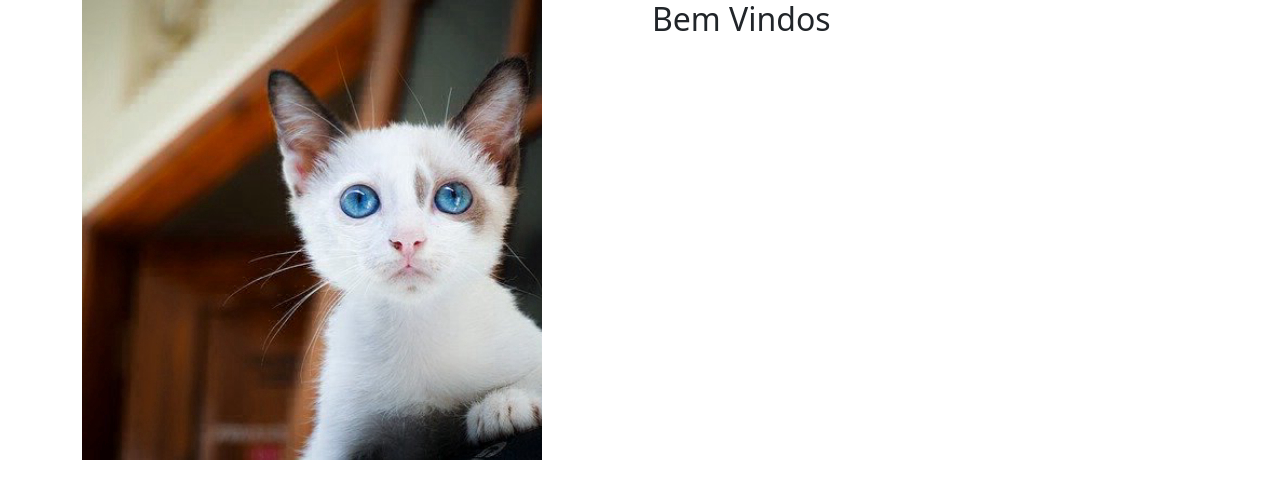
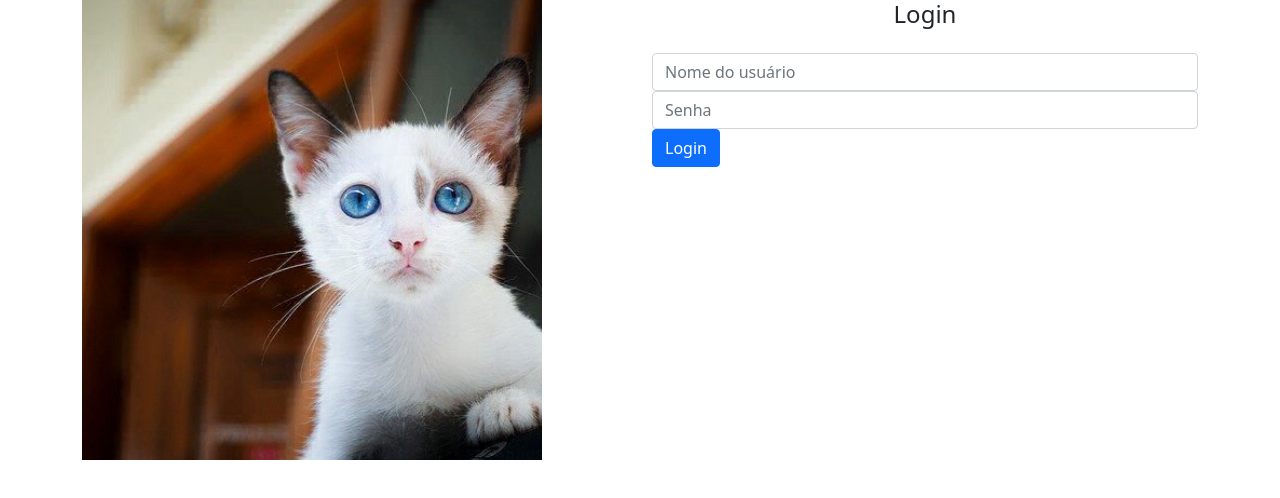
Before and after one commit to lhserafim/angular-formacao-angular-alura, an Angular app in the folder angular-boas-praticas-arq-e-forms/gatitobook/: page /home in a window 1280 px wide. Shown: the top 498 px of the page. Built offline with nearby package versions, Linux system fonts and the light colour scheme.

Commit message:
Implementação do login

```diff
--- a/angular-boas-praticas-arq-e-forms/gatitobook/src/app/home/home-routing.module.ts
+++ b/angular-boas-praticas-arq-e-forms/gatitobook/src/app/home/home-routing.module.ts
@@ -1,9 +1,10 @@
 import { NgModule } from '@angular/core';
 import { RouterModule, Routes } from '@angular/router';
 import { HomeComponent } from './home.component';
+import { LoginComponent } from './login/login.component';
 
 const routes: Routes = [
-  { path: '', component: HomeComponent }
+  { path: '', component: HomeComponent, children: [{path: '', component: LoginComponent}] }
 ];
 
 @NgModule({
--- a/angular-boas-praticas-arq-e-forms/gatitobook/src/app/home/home.component.html
+++ b/angular-boas-praticas-arq-e-forms/gatitobook/src/app/home/home.component.html
@@ -8,7 +8,8 @@
             />
         </div>
         <div class="col-md-6">
-            <h2>Bem Vindos</h2>
+            <!-- A diretiva router-outlet foi colocada aqui para que o Angular renderize o componente pelas rotas -->
+            <router-outlet></router-outlet>
         </div>
     </div>
 </div>
--- a/angular-boas-praticas-arq-e-forms/gatitobook/src/app/home/home.module.ts
+++ b/angular-boas-praticas-arq-e-forms/gatitobook/src/app/home/home.module.ts
@@ -3,11 +3,13 @@
 
 import { HomeRoutingModule } from './home-routing.module';
 import { HomeComponent } from './home.component';
+import { LoginComponent } from './login/login.component';
 
 
 @NgModule({
   declarations: [
-    HomeComponent
+    HomeComponent,
+    LoginComponent
   ],
   imports: [
     CommonModule,
--- /dev/null
+++ b/angular-boas-praticas-arq-e-forms/gatitobook/src/app/home/login/login.component.html
@@ -0,0 +1,13 @@
+<h4 class="text-center">Login</h4>
+
+<form class="form mt-4">
+    <div class="form-group">
+        <input class="form-control" type="text" placeholder="Nome do usuário" />
+    </div>
+
+    <div class="form-group">
+        <input class="form-control" type="password" placeholder="Senha" />
+    </div>
+
+    <button type="submit" class="btn btn-primary btn-block">Login</button>
+</form>
--- /dev/null
+++ b/angular-boas-praticas-arq-e-forms/gatitobook/src/app/home/login/login.component.ts
@@ -0,0 +1,15 @@
+import { Component, OnInit } from '@angular/core';
+
+@Component({
+  selector: 'app-login',
+  templateUrl: './login.component.html',
+  styleUrls: ['./login.component.css']
+})
+export class LoginComponent implements OnInit {
+
+  constructor() { }
+
+  ngOnInit(): void {
+  }
+
+}
```
Also changed, not shown: angular-boas-praticas-arq-e-forms/gatitobook/anotacoes.txt, angular-boas-praticas-arq-e-forms/gatitobook/src/app/home/login/login.component.css (added), 1 other file (tests, documents, lock files or other folders).
